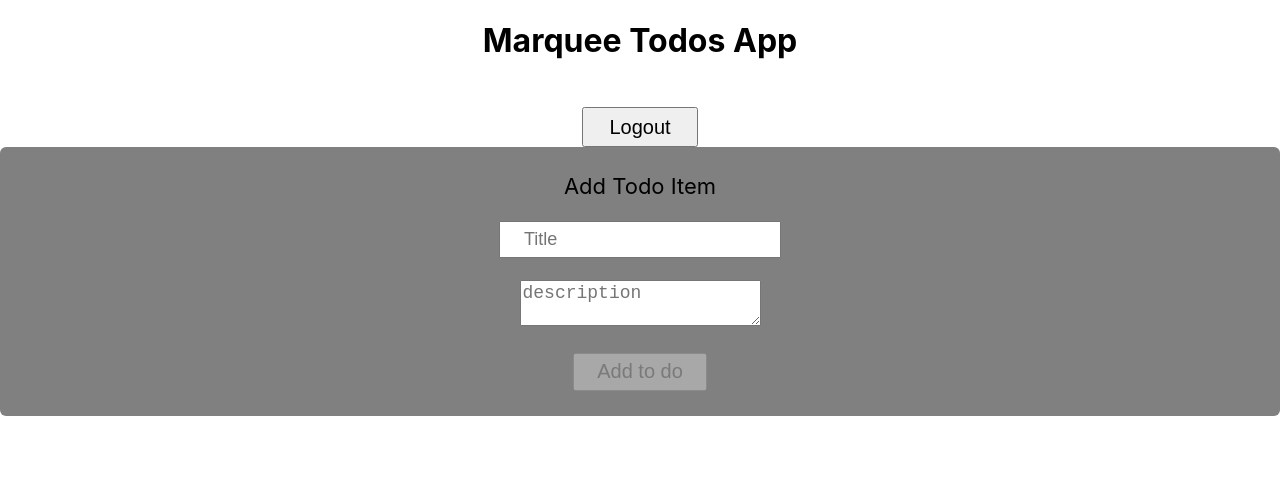
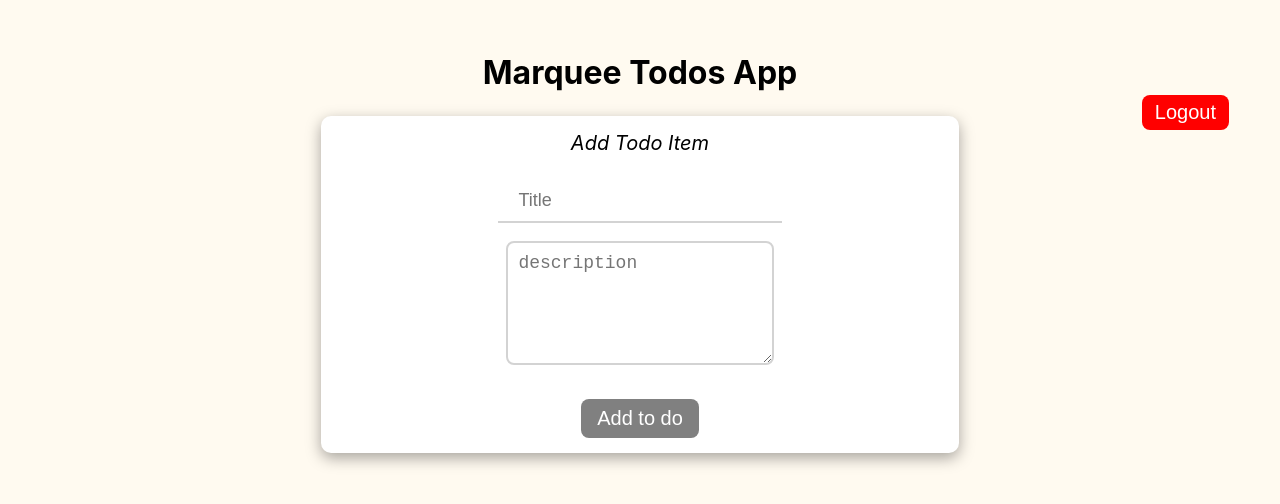
Before and after one commit to Parikshatsingh1999/todo-list-with-login, a React (Create React App) app: page / in a window 1280 px wide. Shown: the top 504 px of the page. Built offline with nearby package versions, Linux system fonts and the light colour scheme; sample sign-in values are in the browser's storage.

Commit message:
added styles

```diff
--- a/src/App.css
+++ b/src/App.css
@@ -1,5 +1,10 @@
 .app {
   text-align: center;
+  background-color: floralwhite;
+  padding: 2em;
+  min-height: 100vh;
+  position: relative;
+
 }
 
 .App-logo {
@@ -39,36 +44,93 @@
 }
 
 .add-todo-box {
-  background: grey;
-  padding: 2% 6%;
-  border-radius: 6px;
+  margin: auto;
+  max-width: 50%;
+  padding: 15px;
+  margin-top: 1.5em;
+  text-align: center;
+  border-radius: 10px;
+  background-color: #fff;
+  box-shadow: rgba(0, 0, 0, 0.35) 0px 5px 15px;
 }
 
 input {
-  padding: 0.5% 2%;
   font-size: 18px;
-  margin: 2% 0;
+  border: 2px solid #2faba4;
+  padding: 10px 20px;
+  border: none;
+  border-bottom: 2px solid lightgray !important;
+  width: 40%;
+}
+
+input:focus {
+  border: none;
+  outline: none;
 }
 
 .add-todo-box label {
-  font-size: 22px;
+  font-size: 20px;
+  font-style: italic;
+}
+
+.todo-des {
+  font-size: 18px;
+}
+
+.title-label {
+  margin-bottom: 4%;
 }
 
 .add-todo-box textarea {
   font-size: 18px;
-  min-width: 20%;
+  min-width: 40%;
+  border: 2px solid lightgrey;
+  margin: 1em 0em;
+  border-radius: 8px;
+  padding: 10px;
+  min-height: 100px;
 }
 
 button {
+  margin-top: 2%;
+  border: none;
   font-size: 20px;
-  margin-top: 2%;
-  padding: 0.5% 2%;
+  background: #fff;
+  padding: 0.5rem 1rem;
+  border-radius: 8px;
+}
+
+button.addtodobtn {
+  background-color: #0074d9;
+  color: white;
+
+}
+
+.logoutBtn {
+  background-color: red;
+  padding: 0.5% 1%;
+  color: white;
+  position: absolute;
+  right: 4%;
+  top: 8%;
+}
+
+button.addtodobtn:disabled {
+  background-color: grey;
+  color: white;
+  cursor: not-allowed;
+}
+
+
+button:hover {
+  background: #7adbd2;
+  color: white;
 }
 
 .toto-container .todo-item {
-  background-color: #c5e1e6;
+  background-color: #fff;
   margin: 2% auto;
-  padding: 5px 10px;
+  padding: 1% 2%;
   text-align: left;
   border-radius: 5px;
   align-items: center;
@@ -77,13 +139,19 @@ button {
   max-width: 80%;
 }
 
-.toto-container .todo-title {
-  font-size: 26px;
-  font-weight: bold;
+.toto-container .todo-title,
+.add-new-subtask label {
+  font-size: 16px;
+  font-weight: 500;
 }
 
 .action-box {
   display: flex;
+}
+
+.title-box .label-span,
+.des-box .label-span {
+  margin-right: 4%;
 }
 
 .toto-container .head-line {
@@ -91,8 +159,17 @@ button {
   justify-content: space-between;
 }
 
+.subtask-wrapper {
+  margin-top: 2%;
+}
+
+.subTask-box {
+  margin: 2% 0% 0 2%;
+}
+
 .title-box {
-  max-width: 80%;
+  width: 60%;
+  font-weight: bold;
 }
 
 .action-box img {
@@ -100,8 +177,14 @@ button {
 }
 
 .des-box {
-  display: flex;
   align-items: baseline;
+  font-weight: bold;
+  max-width: 90%;
+}
+
+.todo-des {
+  word-break: break-all;
+  font-weight: 500;
 }
 
 .login-form {
@@ -117,24 +200,54 @@ button {
   column-gap: 1%;
   margin-top: 1%;
   cursor: pointer;
+  color: #3b7673;
+  font-weight: 600;
 }
 
-.sub-task-btn button {
-  margin: 0;
+.sub-todo-btn img,
+.action-box img,
+.delete-sub img {
+  filter: invert(20%) sepia(96%) saturate(5814%) hue-rotate(200deg) brightness(70%) contrast(102%);
+  max-width: 75%;
 }
 
-.single-subTodo {
-  padding: 0 2%;
+.sub-task-btn {
+  display: flex;
+  gap: 20px !important;
 }
+
 
 .sub-title {
   font-size: 16px;
-  font-weight: bold;
+  font-weight: 500;
+}
+
+.single-subTodo .label-span {
+  margin-right: 4%;
+  font-weight: 700;
+}
+
+.sub-title-box {
+  width: 60%;
 }
 
 .single-subTodo {
   display: flex;
   max-width: 40%;
+  margin-bottom: 1%;
   align-items: center;
   justify-content: space-between;
 }
+
+.form-wrapper {
+  margin-top: 4%;
+}
+
+.form-line {
+  margin-bottom: 1%;
+}
+
+.login-btn[data-active="true"] {
+  background: #7adbd2;
+  color: white;
+}
--- a/src/components/AddTodo.tsx
+++ b/src/components/AddTodo.tsx
@@ -25,7 +25,7 @@ export const AddTodo = () => {
 
   return (
     <div className="add-todo-box">
-      <div>
+      <div className="title-label">
         <label htmlFor="todo-title"> Add Todo Item </label>
       </div>
       <div>
@@ -41,7 +41,11 @@ export const AddTodo = () => {
         <textarea ref={descriptionRef} placeholder="description" />
       </div>
       <div>
-        <button disabled={!details.title.length} onClick={() => createTodo()}>
+        <button
+          className="addtodobtn"
+          disabled={!details.title.length}
+          onClick={() => createTodo()}
+        >
           Add to do
         </button>
       </div>
--- a/src/components/LoginForm.tsx
+++ b/src/components/LoginForm.tsx
@@ -19,8 +19,9 @@ export const LoginForm = () => {
 
   return (
     <div className="login-form">
-      <label> Fill username and password</label>
-      <div>
+      <label className="info-label"> Fill username and password</label>
+      <div className="form-wrapper">
+        <div className="form-line">
           <label htmlFor="username"> Username </label>
           <input
             value={userDetails.username}
@@ -29,7 +30,7 @@ export const LoginForm = () => {
             placeholder="singh"
           />
         </div>
-      <div>
+        <div className="form-line">
           <label htmlFor="password"> Password </label>
           <input
             value={userDetails.password}
@@ -38,7 +39,13 @@ export const LoginForm = () => {
             placeholder="1999"
           />
         </div>
+      </div>
+
       <button
+        data-active={
+          !!userDetails.password.length && !!userDetails.username.length
+        }
+        className="login-btn"
         disabled={!userDetails.password.length || !userDetails.username.length}
         onClick={(e) => checkLogin(userDetails)}
       >
--- a/src/components/SingleTodo.tsx
+++ b/src/components/SingleTodo.tsx
@@ -25,7 +25,8 @@ export const SingleTodo = ({ todo }: SingleTodoProps) => {
     <div className="todo-item">
       <div className="head-line">
         <div className="title-box">
-          <span> Title </span> :<span className="todo-title">{todo.title}</span>
+          <span className="label-span"> Title :</span>
+          <span className="todo-title">{todo.title}</span>
         </div>
         <div className="action-box">
           <img
@@ -37,14 +38,14 @@ export const SingleTodo = ({ todo }: SingleTodoProps) => {
       </div>
       {!!todo.description && (
         <div className="des-box">
-          <span> Description </span> :
-          <span className="todo-title">{todo.description}</span>
+          <span className="label-span"> Description :</span>
+          <span className="todo-des">{todo.description}</span>
         </div>
       )}
       <div className="subTask-box">
         {!showAdd && (
           <label className="sub-todo-btn" onClick={() => setShowAdd(true)}>
-            <img src={addIcon} alt="Plus" /> Add Todo
+            <img src={addIcon} alt="Plus" /> Add Sub Todo
           </label>
         )}
         {!!showAdd && (
@@ -52,7 +53,9 @@ export const SingleTodo = ({ todo }: SingleTodoProps) => {
             <label> Title </label>
             <input ref={inputRef} placeholder="Title" />
             <div className="sub-task-btn">
-              <button onClick={addnewSubTask}> Add Subtask</button>
+              <button className="button addtodobtn" onClick={addnewSubTask}>
+                Add Subtask
+              </button>
               <button onClick={() => setShowAdd(false)}> Cancel</button>
             </div>
           </div>
--- a/src/components/SubTodo.tsx
+++ b/src/components/SubTodo.tsx
@@ -13,11 +13,15 @@ export const SubTodos = ({ subTasks, todoId }: AddSubTodoProps) => {
 
   return (
     <>
+      <div className="subtask-wrapper">
+        <ul>
           {!!subTasks.length &&
             subTasks.map((sub) => (
-          <div className="single-subTodo" key={sub.id}>
-            <div>
-              <p className="sub-title">{sub.title}</p>
+              <li key={sub.id}>
+                <div className="single-subTodo">
+                  <div className="sub-title-box">
+                    <span className="label-span"> SubTask Title :</span>
+                    <span className="sub-title">{sub.title}</span>
                   </div>
                   <div className="delete-sub">
                     <img
@@ -27,7 +31,10 @@ export const SubTodos = ({ subTasks, todoId }: AddSubTodoProps) => {
                     />
                   </div>
                 </div>
+              </li>
             ))}
+        </ul>
+      </div>
     </>
   );
 };
```
Lines whose indentation alone changed are shown as unchanged.
